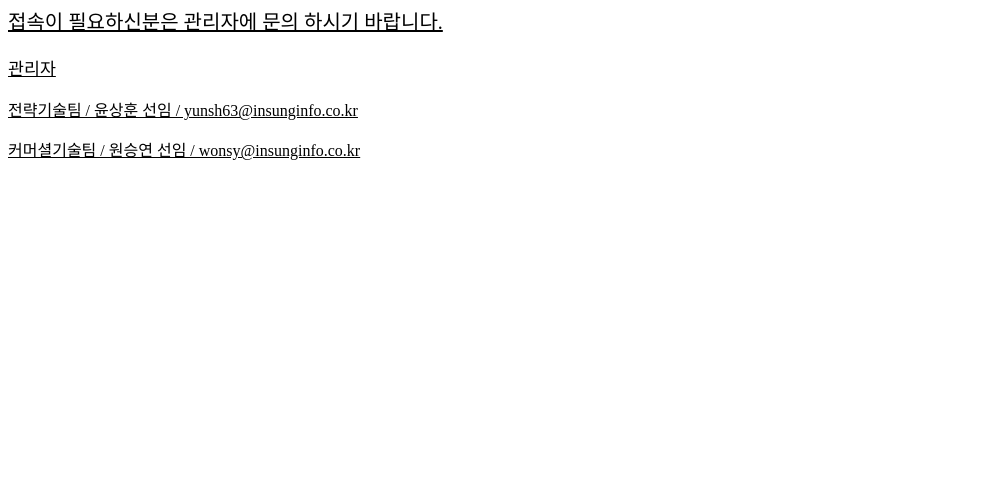
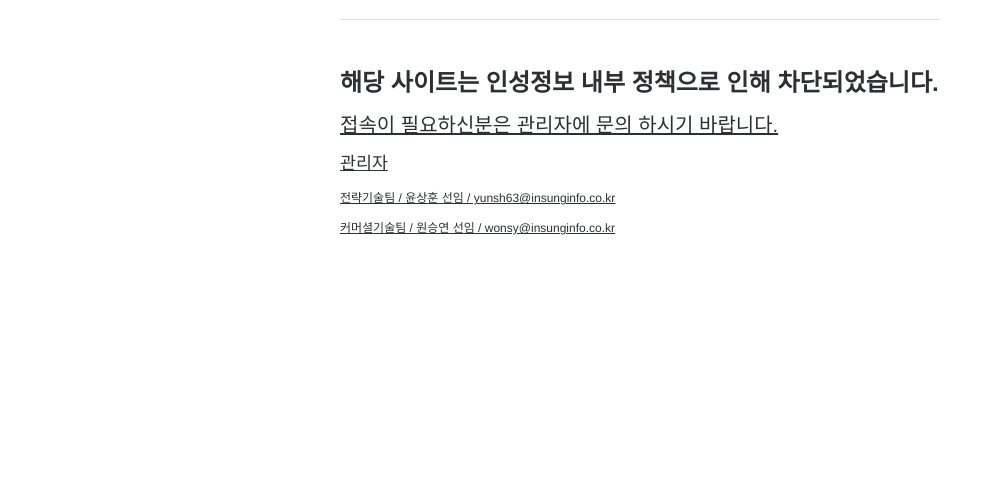
Before and after one commit to SangChul8877/SangChul8877, a plain HTML site: page index.html in a window 1280 px wide. Shown: the part 297-800 px from the top of the page, without its empty margins (0-995 px from the left). Drawn offline with Linux system fonts and the light colour scheme; files whose address does not match are found by name.

Commit message:
Update index.html

```diff
--- a/index.html
+++ b/index.html
@@ -4,7 +4,7 @@
 
 	<meta http-equiv="X-UA-Compatible" content="IE=edge">
 	<meta name="viewport" content="width=device-width, initial-scale=1">
-	<link rel="stylesheet" type="text/css" href="./사이트 차단_files/style.min.css">
+	<link rel="stylesheet" type="text/css" href="https://github.com/SangChul8877/SangChul8877/blob/main/style.min.css">
 	<link rel="shortcut icon" type="image/ico" href="https://malware.opendns.com/static/icons/cisco.ico">
 
 
```
